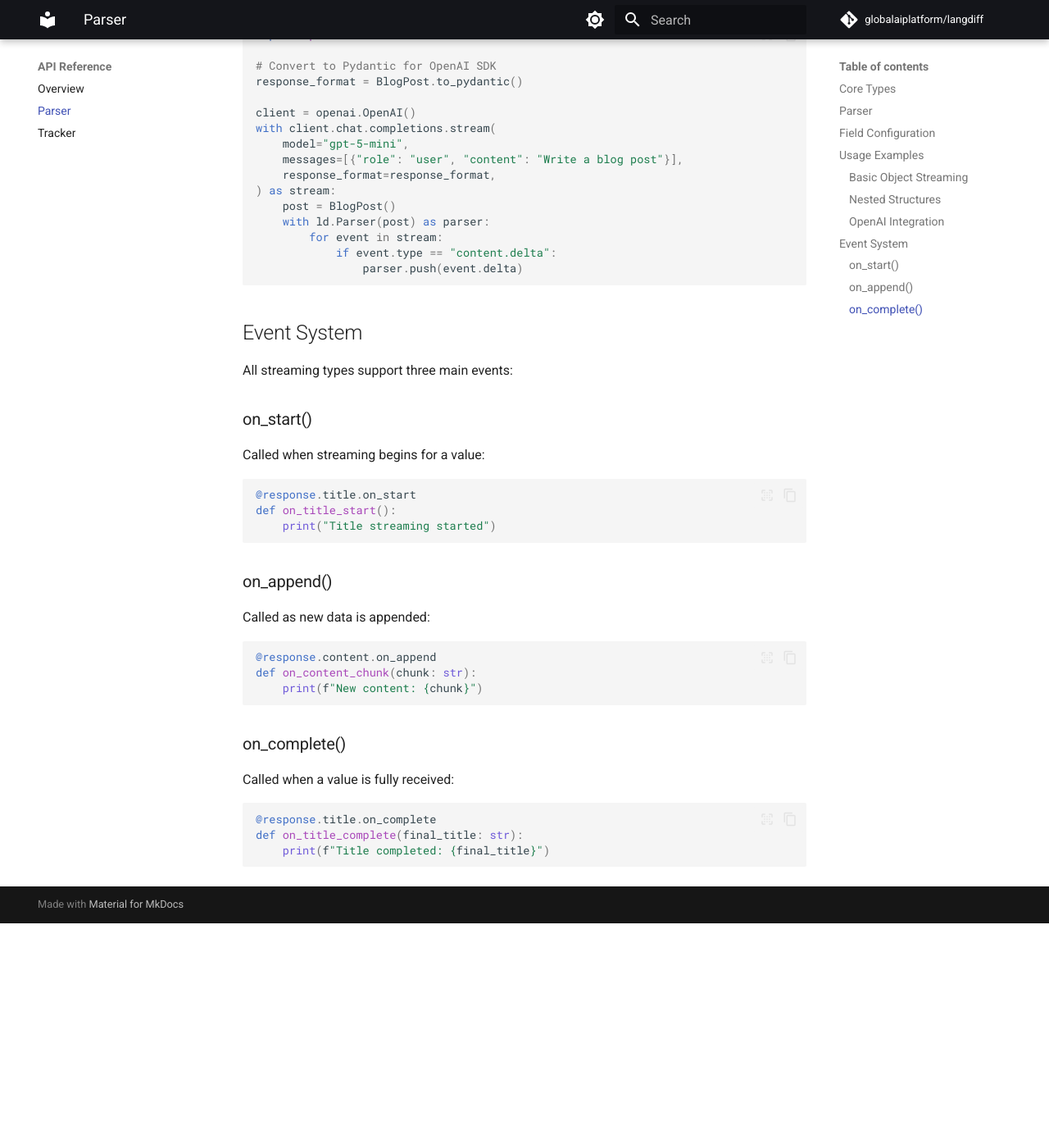
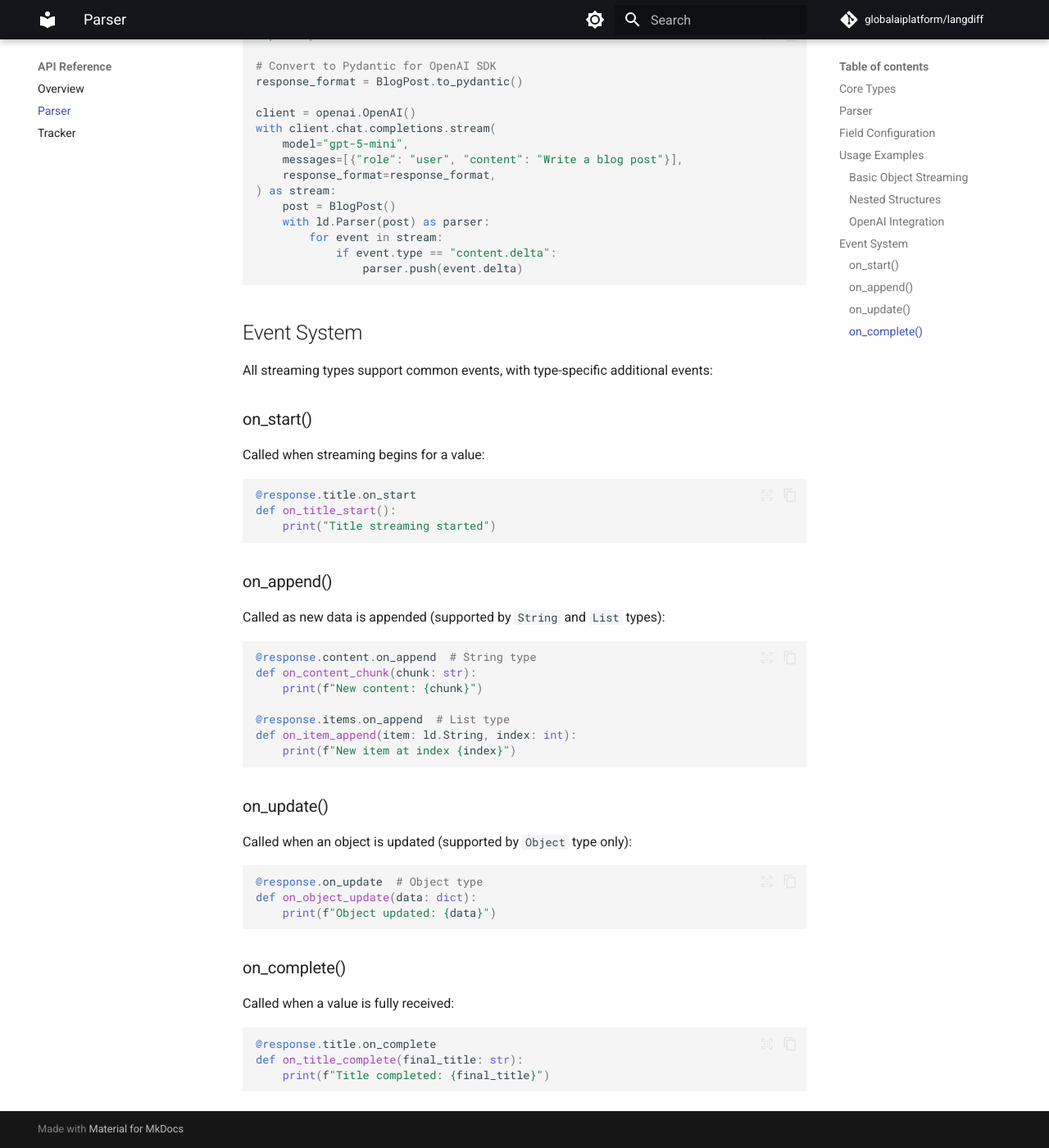
Before and after one commit to globalaiplatform/langdiff, an MkDocs documentation site: the page built from docs/api/parser.md, in a window 1280 px wide and 1400 px high, scrolled down 2331 px. Shown: the whole window at 82% size. Built offline with MkDocs 1.6.1 and Material for MkDocs 9.7.7, drawn with Linux system fonts in a browser that asks for light colours; comment, search, counter and statistics services are not loaded; before the commit the page ends 3457 px from its top, so only the background shows below that.

Commit message:
Fix callback event documentation inaccuracies
Correct the documentation to accurately reflect which callback events
are supported by each streaming type:
- Object: on_start, on_complete, on_update
- List: on_start, on_complete, on_append
- String: on_start, on_complete, on_append
- Atom: on_start, on_complete

Previously, documentation incorrectly suggested all types support
on_append, on_update, and on_complete uniformly.

````diff
--- a/docs/api/parser.md
+++ b/docs/api/parser.md
@@ -130,7 +130,7 @@ with client.chat.completions.stream(
 
 ## Event System
 
-All streaming types support three main events:
+All streaming types support common events, with type-specific additional events:
 
 ### on_start()
 Called when streaming begins for a value:
@@ -142,12 +142,25 @@ def on_title_start():
 ```
 
 ### on_append()
-Called as new data is appended:
+Called as new data is appended (supported by `String` and `List` types):
 
 ```python
-@response.content.on_append
+@response.content.on_append  # String type
 def on_content_chunk(chunk: str):
     print(f"New content: {chunk}")
+
+@response.items.on_append  # List type
+def on_item_append(item: ld.String, index: int):
+    print(f"New item at index {index}")
+```
+
+### on_update()
+Called when an object is updated (supported by `Object` type only):
+
+```python
+@response.on_update  # Object type
+def on_object_update(data: dict):
+    print(f"Object updated: {data}")
 ```
 
 ### on_complete()
````
Also changed, not shown: README.md (+1 -1 lines), docs/api/overview.md (+1 -1 lines), docs/index.md (+1 -1 lines).
